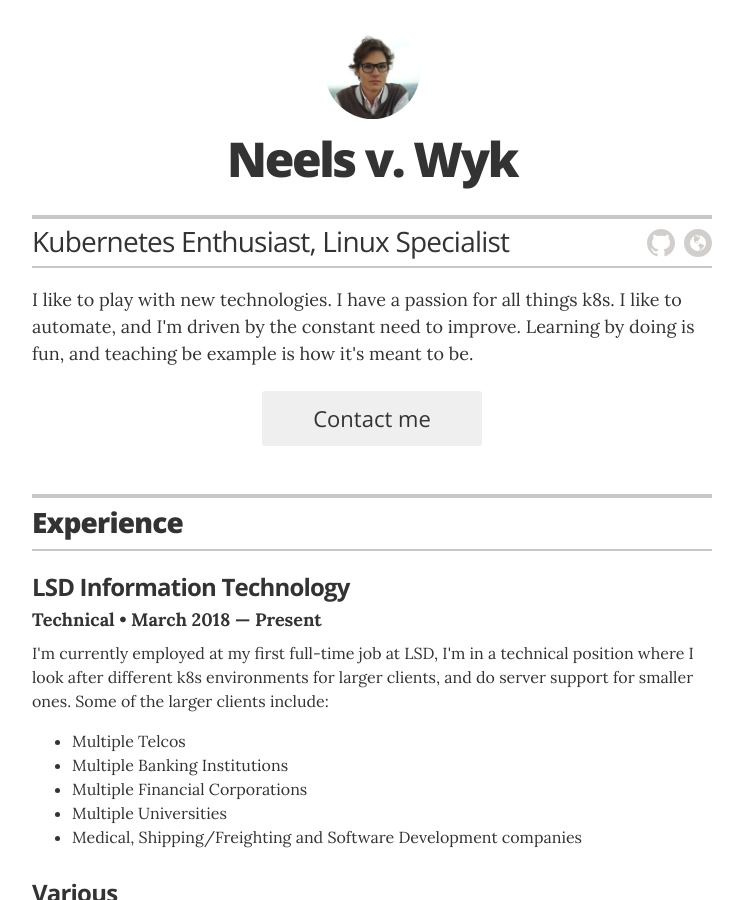
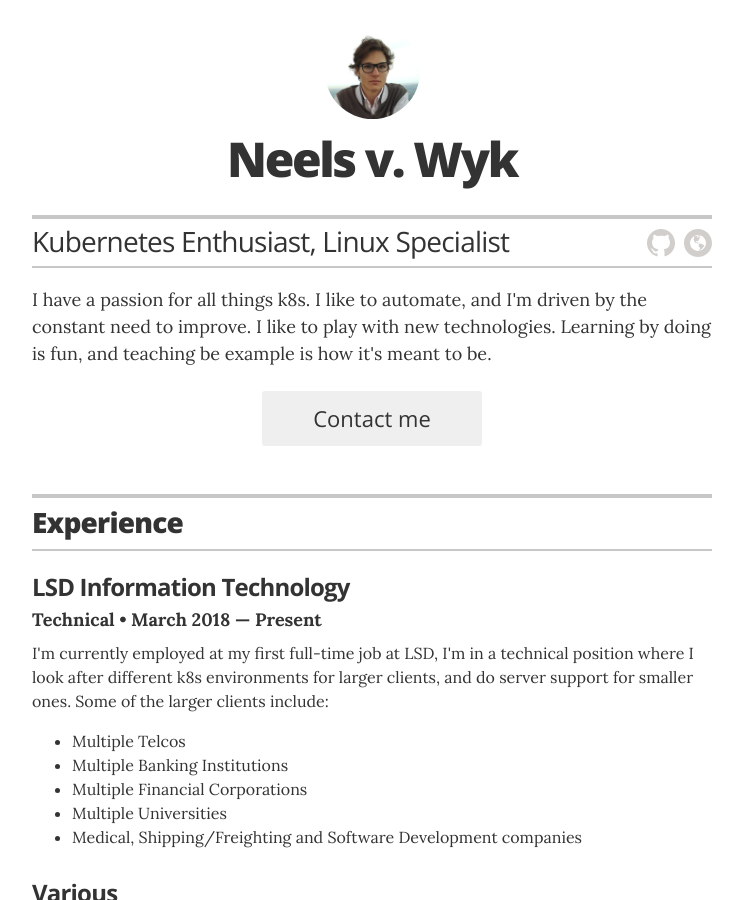
Before and after one commit to Neels-v-Wyk/Neels-v-Wyk.github.io, a Jekyll site: the page built from index.html, in a window 1280 px wide and 900 px high. Shown: the whole window, without its empty margins (268-1011 px from the left). Built offline with Jekyll 4.4.1, drawn with Linux system fonts in a browser that asks for light colours.

Commit message:
Reworded description

```diff
--- a/_config.yml
+++ b/_config.yml
@@ -23,7 +23,7 @@
 resume_header_contact_info:     "14 Collins St, Windsor Glen, Johannsburg • +27 83 385 0887 • employ@neels.tech"
 display_header_contact_info:    "false"
 
-resume_header_intro: "<p>I like to play with new technologies. I have a passion for all things k8s. I like to automate, and I'm driven by the constant need to improve. Learning by doing is fun, and teaching be example is how it's meant to be.</p>"
+resume_header_intro: "<p>I have a passion for all things k8s. I like to automate, and I'm driven by the constant need to improve. I like to play with new technologies. Learning by doing is fun, and teaching be example is how it's meant to be.</p>"
 
 # use "yes" to display the email contact button,
 # "no" to display an "I'm not looking for work" message,
```
